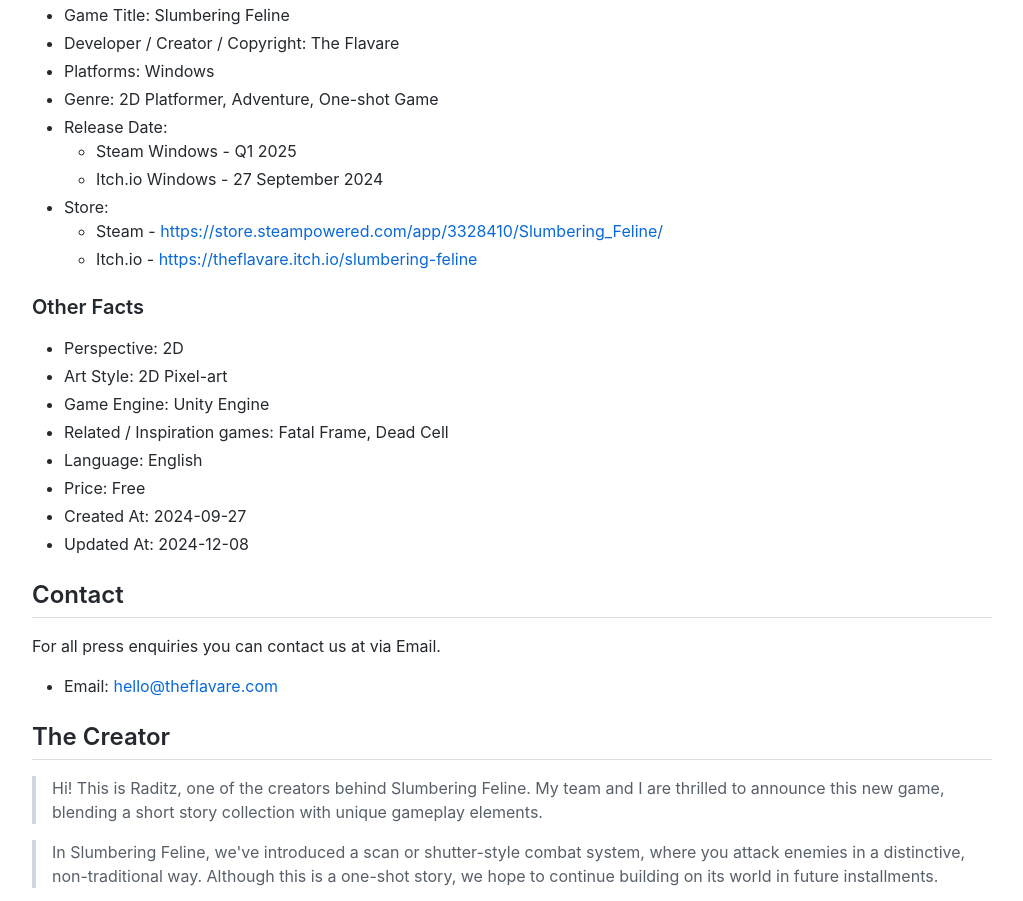
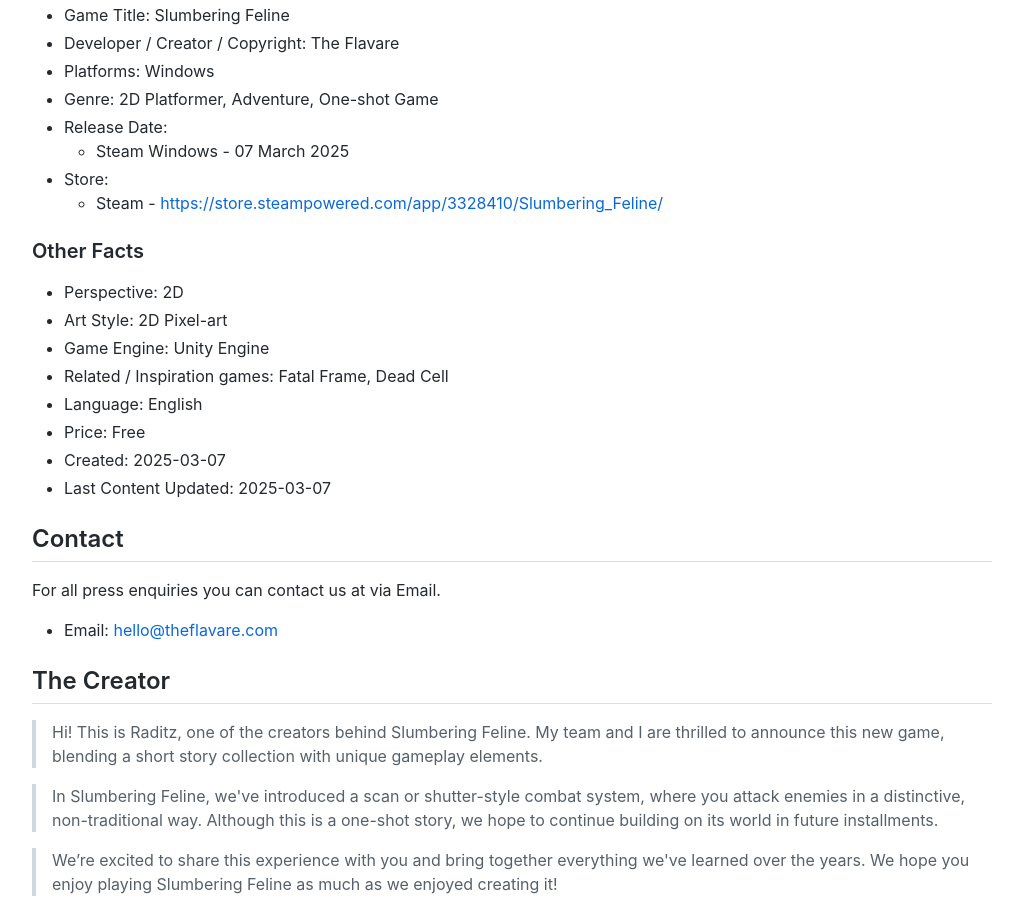
Before and after one commit to theflavare/slumbering-feline-press-kit, a plain HTML site: page index.html in a window 1280 px wide. Shown: the part 2231-3132 px from the top of the page, without its empty margins (128-1151 px from the left). Drawn offline with Linux system fonts and the light colour scheme.

Commit message:
Deploying to gh-pages from @ theflavare/slumbering-feline-press-kit@bc25eb428895e5e8e5f6007beb34837e32b1a92b 🚀

```diff
--- a/index.html
+++ b/index.html
@@ -201,14 +201,12 @@
       <li>Genre: 2D Platformer, Adventure, One-shot Game</li>
       <li>Release Date:
         <ul>
-          <li>Steam Windows - Q1 2025</li>
-          <li>Itch.io Windows - 27 September 2024</li>
+          <li>Steam Windows - 07 March 2025</li>
         </ul>
       </li>
       <li>Store:
         <ul>
           <li>Steam - <a href="https://store.steampowered.com/app/3328410/Slumbering_Feline/">https://store.steampowered.com/app/3328410/Slumbering_Feline/</a></li>
-          <li>Itch.io - <a href="https://theflavare.itch.io/slumbering-feline">https://theflavare.itch.io/slumbering-feline</a></li>
         </ul>
       </li>
     </ul>
@@ -220,8 +218,8 @@
       <li>Related / Inspiration games: Fatal Frame, Dead Cell</li>
       <li>Language: English</li>
       <li>Price: Free</li>
-      <li>Created At: 2024-09-27</li>
-      <li>Updated At: 2024-12-08</li>
+      <li>Created: 2025-03-07</li>
+      <li>Last Content Updated: 2025-03-07</li>
     </ul>
     <h2 id="contact"><a class="anchor" aria-hidden="true" tabindex="-1" href="#contact"><span class="octicon octicon-link"></span></a>Contact</h2>
     <p>For all press enquiries you can contact us at via Email.</p>
```
